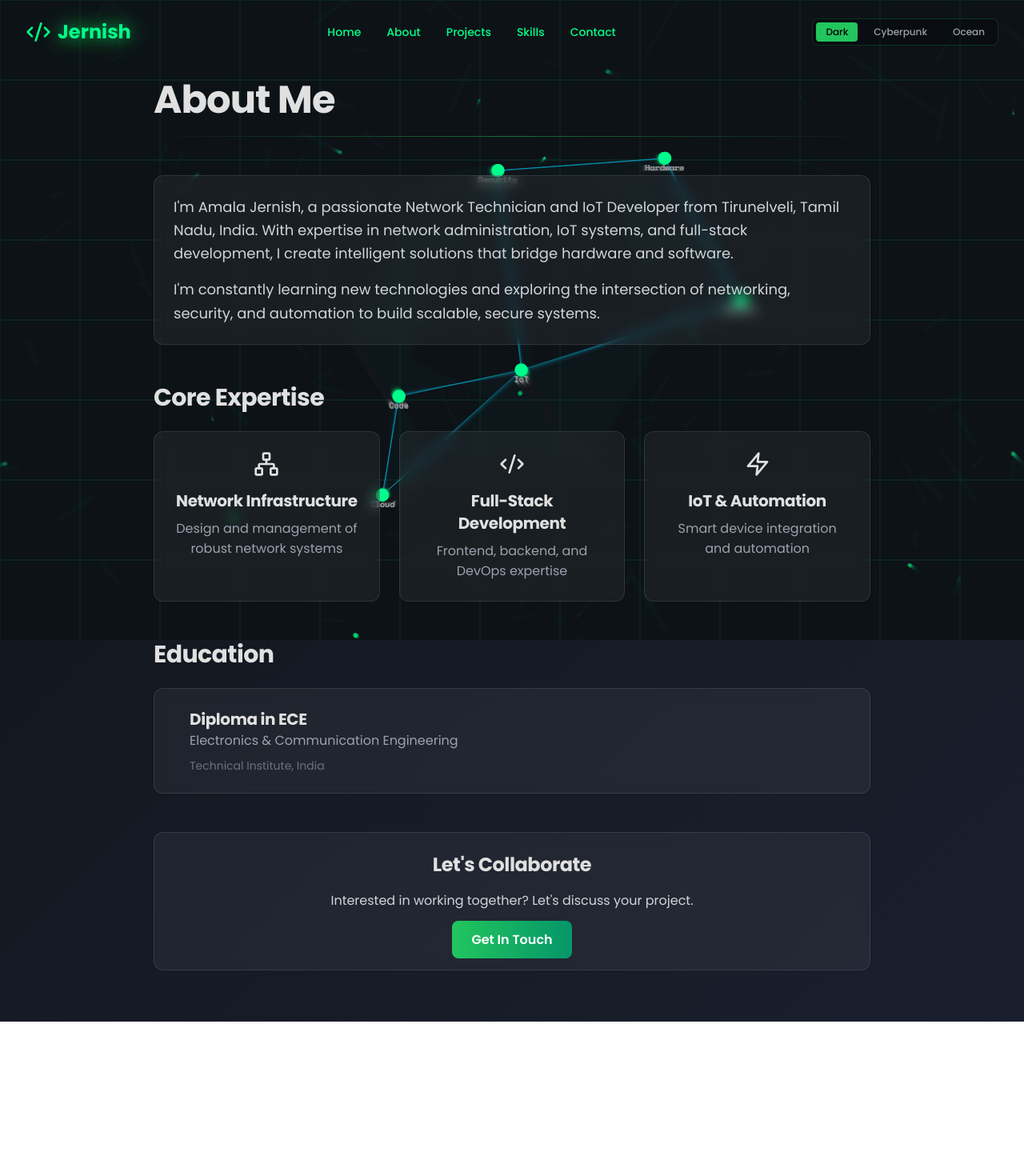
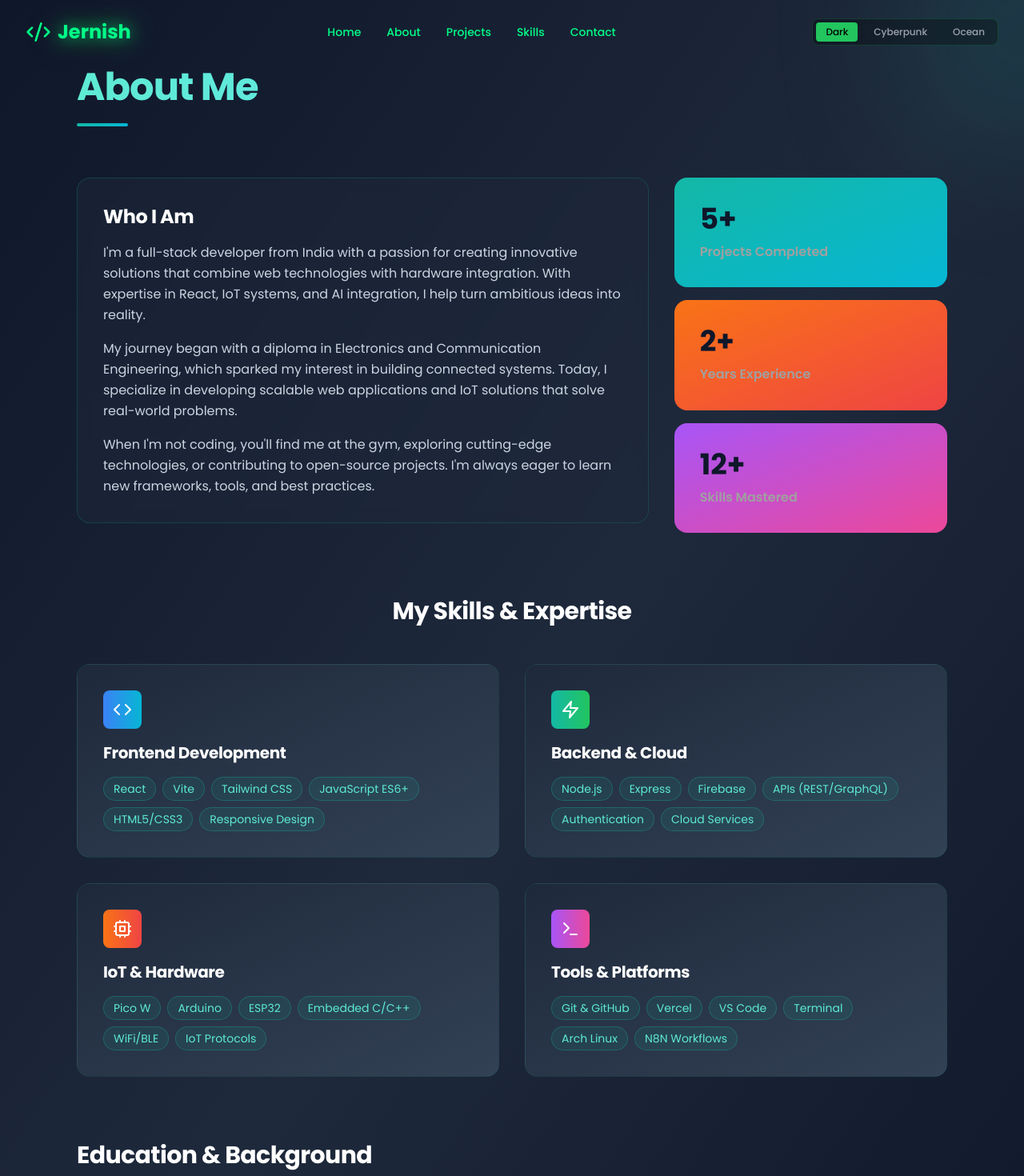
Before and after one commit to Jernish-FDO/Practise, a React (Vite) app: page /about in a window 1280 px wide. Shown: the top 1470 px of the page at 80% size. Before the commit the page ends 1277 px from the top, so only its background shows below. Built offline with nearby package versions, Linux system fonts and the light colour scheme.

Commit message:
🎨 Redesign About.jsx - Enhanced bio and skills grid layout

```diff
--- a/src/pages/About.jsx
+++ b/src/pages/About.jsx
@@ -1,116 +1,199 @@
-import { motion } from 'framer-motion'
-import { Code2, Network, Zap } from 'lucide-react'
+import { motion } from 'framer-motion';
+import { Code, Zap, Cpu, Terminal } from 'lucide-react';
 
 const About = () => {
+  const skillCategories = [
+    {
+      icon: Code,
+      title: 'Frontend Development',
+      skills: ['React', 'Vite', 'Tailwind CSS', 'JavaScript ES6+', 'HTML5/CSS3', 'Responsive Design'],
+      color: 'from-blue-500 to-cyan-500',
+    },
+    {
+      icon: Zap,
+      title: 'Backend & Cloud',
+      skills: ['Node.js', 'Express', 'Firebase', 'APIs (REST/GraphQL)', 'Authentication', 'Cloud Services'],
+      color: 'from-teal-500 to-green-500',
+    },
+    {
+      icon: Cpu,
+      title: 'IoT & Hardware',
+      skills: ['Pico W', 'Arduino', 'ESP32', 'Embedded C/C++', 'WiFi/BLE', 'IoT Protocols'],
+      color: 'from-orange-500 to-red-500',
+    },
+    {
+      icon: Terminal,
+      title: 'Tools & Platforms',
+      skills: ['Git & GitHub', 'Vercel', 'VS Code', 'Terminal', 'Arch Linux', 'N8N Workflows'],
+      color: 'from-purple-500 to-pink-500',
+    },
+  ];
+
   const containerVariants = {
     hidden: { opacity: 0 },
     visible: {
       opacity: 1,
-      transition: { staggerChildren: 0.1, delayChildren: 0.2 },
+      transition: {
+        staggerChildren: 0.1,
+        delayChildren: 0.2,
       },
-  }
+    },
+  };
 
   const itemVariants = {
     hidden: { opacity: 0, y: 20 },
-    visible: { opacity: 1, y: 0 },
-  }
-
-  const expertise = [
-    {
-      icon: <Network className="w-8 h-8" />,
-      title: 'Network Infrastructure',
-      desc: 'Design and management of robust network systems',
+    visible: {
+      opacity: 1,
+      y: 0,
+      transition: { duration: 0.6, ease: 'easeOut' },
     },
-    {
-      icon: <Code2 className="w-8 h-8" />,
-      title: 'Full-Stack Development',
-      desc: 'Frontend, backend, and DevOps expertise',
-    },
-    {
-      icon: <Zap className="w-8 h-8" />,
-      title: 'IoT & Automation',
-      desc: 'Smart device integration and automation',
-    },
-  ]
+  };
 
   return (
-    <div className="min-h-screen pt-24 pb-16 px-4 sm:px-6 lg:px-8">
-      <div className="max-w-4xl mx-auto">
+    <div className="min-h-screen bg-gradient-to-br from-slate-900 via-slate-800 to-slate-900 text-white">
+      {/* Background Elements */}
+      <div className="fixed inset-0 overflow-hidden pointer-events-none">
+        <motion.div
+          className="absolute -top-40 -right-40 w-80 h-80 bg-teal-500 rounded-full mix-blend-multiply filter blur-3xl opacity-10"
+          animate={{ y: [0, 40, 0] }}
+          transition={{ duration: 8, repeat: Infinity }}
+        />
+      </div>
+
+      <div className="relative z-10 max-w-6xl mx-auto px-4 sm:px-6 lg:px-8 py-20">
+        {/* Header */}
+        <motion.div
+          initial={{ opacity: 0, y: 20 }}
+          whileInView={{ opacity: 1, y: 0 }}
+          transition={{ duration: 0.6 }}
+          className="mb-16"
+        >
+          <h1 className="text-4xl sm:text-5xl font-bold mb-4 bg-gradient-to-r from-teal-300 to-cyan-300 bg-clip-text text-transparent">
+            About Me
+          </h1>
+          <div className="w-16 h-1 bg-gradient-to-r from-teal-500 to-cyan-500 rounded-full"></div>
+        </motion.div>
+
+        {/* Bio Section */}
         <motion.div
           variants={containerVariants}
           initial="hidden"
-          animate="visible"
+          whileInView="visible"
+          viewport={{ once: true }}
+          className="grid lg:grid-cols-3 gap-8 mb-20"
         >
-          {/* Header */}
-          <motion.div variants={itemVariants} className="mb-12">
-            <h1 className="text-5xl font-bold text-primary mb-4">About Me</h1>
-            <div className="separator"></div>
+          {/* Bio Text */}
+          <motion.div variants={itemVariants} className="lg:col-span-2">
+            <div className="bg-slate-800/50 border border-teal-500/20 rounded-2xl p-8 backdrop-blur">
+              <h2 className="text-2xl font-bold mb-4">Who I Am</h2>
+              <p className="text-slate-300 leading-relaxed mb-4">
+                I'm a full-stack developer from India with a passion for creating innovative solutions that combine
+                web technologies with hardware integration. With expertise in React, IoT systems, and AI integration,
+                I help turn ambitious ideas into reality.
+              </p>
+              <p className="text-slate-300 leading-relaxed mb-4">
+                My journey began with a diploma in Electronics and Communication Engineering, which sparked my interest
+                in building connected systems. Today, I specialize in developing scalable web applications and IoT solutions
+                that solve real-world problems.
+              </p>
+              <p className="text-slate-300 leading-relaxed">
+                When I'm not coding, you'll find me at the gym, exploring cutting-edge technologies, or contributing to
+                open-source projects. I'm always eager to learn new frameworks, tools, and best practices.
+              </p>
+            </div>
           </motion.div>
 
-          {/* Introduction */}
-          <motion.div variants={itemVariants} className="card mb-12">
-            <p className="text-lg text-gray-300 leading-relaxed mb-4">
-              I'm Amala Jernish, a passionate Network Technician and IoT Developer from
-              Tirunelveli, Tamil Nadu, India. With expertise in network administration,
-              IoT systems, and full-stack development, I create intelligent solutions
-              that bridge hardware and software.
-            </p>
-            <p className="text-lg text-gray-300 leading-relaxed">
-              I'm constantly learning new technologies and exploring the intersection of
-              networking, security, and automation to build scalable, secure systems.
-            </p>
+          {/* Quick Stats */}
+          <motion.div variants={itemVariants} className="space-y-4">
+            <div className="bg-gradient-to-br from-teal-500 to-cyan-500 rounded-2xl p-8 text-slate-900">
+              <div className="text-4xl font-bold mb-2">5+</div>
+              <p className="font-semibold">Projects Completed</p>
+            </div>
+            <div className="bg-gradient-to-br from-orange-500 to-red-500 rounded-2xl p-8 text-slate-900">
+              <div className="text-4xl font-bold mb-2">2+</div>
+              <p className="font-semibold">Years Experience</p>
+            </div>
+            <div className="bg-gradient-to-br from-purple-500 to-pink-500 rounded-2xl p-8 text-slate-900">
+              <div className="text-4xl font-bold mb-2">12+</div>
+              <p className="font-semibold">Skills Mastered</p>
+            </div>
+          </motion.div>
         </motion.div>
 
-          {/* Expertise Grid */}
-          <motion.div variants={itemVariants} className="mb-12">
-            <h2 className="text-3xl font-bold text-primary mb-6">Core Expertise</h2>
-            <div className="grid md:grid-cols-3 gap-6">
-              {expertise.map((item, i) => (
+        {/* Skills Grid */}
         <motion.div
-                  key={i}
-                  whileHover={{ scale: 1.05 }}
-                  className="card p-8 text-center"
+          variants={containerVariants}
+          initial="hidden"
+          whileInView="visible"
+          viewport={{ once: true }}
         >
-                  <div className="text-accent mb-4 flex justify-center">{item.icon}</div>
-                  <h3 className="text-xl font-bold text-primary mb-2">{item.title}</h3>
-                  <p className="text-gray-400">{item.desc}</p>
-                </motion.div>
+          <h2 className="text-3xl font-bold mb-12 text-center">My Skills & Expertise</h2>
+          <div className="grid md:grid-cols-2 gap-8">
+            {skillCategories.map((category, index) => {
+              const Icon = category.icon;
+              return (
+                <motion.div
+                  key={index}
+                  variants={itemVariants}
+                  className="group bg-gradient-to-br from-slate-800 to-slate-700 border border-teal-500/10 rounded-2xl p-8 hover:border-teal-500/50 transition-all duration-300 hover:shadow-xl hover:shadow-teal-500/20"
+                >
+                  <div className={`inline-flex p-3 rounded-lg bg-gradient-to-r ${category.color} mb-4`}>
+                    <Icon size={24} className="text-white" />
+                  </div>
+                  <h3 className="text-xl font-bold mb-4">{category.title}</h3>
+                  <div className="flex flex-wrap gap-2">
+                    {category.skills.map((skill, idx) => (
+                      <span
+                        key={idx}
+                        className="px-3 py-1 bg-teal-500/10 border border-teal-500/30 rounded-full text-sm text-teal-300 hover:bg-teal-500/20 transition-colors"
+                      >
+                        {skill}
+                      </span>
                     ))}
                   </div>
                 </motion.div>
+              );
+            })}
+          </div>
+        </motion.div>
 
-          {/* Education */}
-          <motion.div variants={itemVariants} className="mb-12">
-            <h2 className="text-3xl font-bold text-primary mb-6">Education</h2>
-            <div className="card">
+        {/* Education & Certifications */}
+        <motion.div
+          initial={{ opacity: 0, y: 20 }}
+          whileInView={{ opacity: 1, y: 0 }}
+          transition={{ duration: 0.6 }}
+          className="mt-20"
+        >
+          <h2 className="text-3xl font-bold mb-8">Education & Background</h2>
+          <div className="bg-slate-800/50 border border-teal-500/20 rounded-2xl p-8 backdrop-blur">
+            <div className="space-y-6">
               <div className="flex items-start gap-4">
-                <div className="w-1 h-20 bg-gradient-to-b from-primary to-accent"></div>
+                <div className="w-3 h-3 bg-teal-500 rounded-full mt-2 flex-shrink-0"></div>
                 <div>
-                  <h3 className="text-xl font-bold text-primary">Diploma in ECE</h3>
-                  <p className="text-gray-400 mb-2">Electronics & Communication Engineering</p>
-                  <p className="text-sm text-gray-500">Technical Institute, India</p>
+                  <h3 className="text-lg font-bold">Diploma in Electronics and Communication Engineering</h3>
+                  <p className="text-slate-400">Specialization in embedded systems and IoT</p>
+                </div>
+              </div>
+              <div className="flex items-start gap-4">
+                <div className="w-3 h-3 bg-teal-500 rounded-full mt-2 flex-shrink-0"></div>
+                <div>
+                  <h3 className="text-lg font-bold">Self-Taught Full-Stack Developer</h3>
+                  <p className="text-slate-400">Building production-ready web applications and IoT systems</p>
+                </div>
+              </div>
+              <div className="flex items-start gap-4">
+                <div className="w-3 h-3 bg-teal-500 rounded-full mt-2 flex-shrink-0"></div>
+                <div>
+                  <h3 className="text-lg font-bold">Continuous Learning</h3>
+                  <p className="text-slate-400">Exploring advanced technologies: Flutter, N8N, Cybersecurity, and more</p>
+                </div>
               </div>
             </div>
           </div>
         </motion.div>
-
-          {/* Contact CTA */}
-          <motion.div
-            variants={itemVariants}
-            className="card bg-gradient-to-r from-primary/10 to-accent/10 border-primary/50 text-center p-8"
-          >
-            <h3 className="text-2xl font-bold text-primary mb-4">Let's Collaborate</h3>
-            <p className="text-gray-300 mb-6">
-              Interested in working together? Let's discuss your project.
-            </p>
-            <a href="mailto:amalajernish228@gmail.com" className="btn-primary">
-              Get In Touch
-            </a>
-          </motion.div>
-        </motion.div>
       </div>
     </div>
-  )
-}
+  );
+};
 
-export default About
+export default About;
```
Lines whose indentation alone changed are shown as unchanged.
